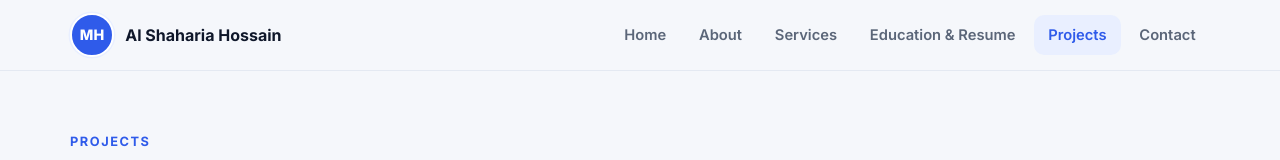
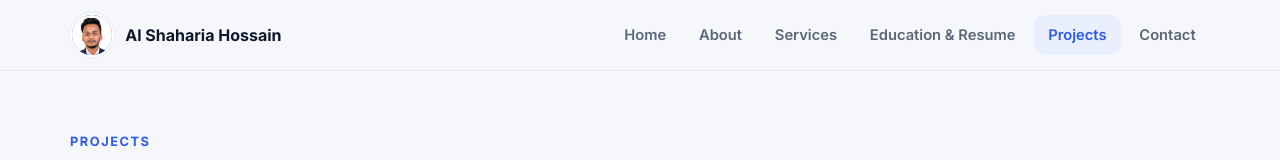
Before and after one commit to Rimon0287/Shaharia, a plain HTML site: page projects.html in a window 1280 px wide. Shown: the top 160 px of the page. Drawn offline with Linux system fonts and the light colour scheme.

Commit message:
Fix image source path for brand logo
Updated image source path in the brand logo link.

```diff
--- a/projects.html
+++ b/projects.html
@@ -13,7 +13,7 @@
 <body data-page="projects.html">
 <header class="site-header">
   <div class="container nav-wrap">
-    <a href="index.html" class="brand" aria-label="Home"><span class="brand-mark"><span class="bm-fallback">MH</span><img src="images/profile.jpg" alt="Md Al Shaharia Hossain" onerror="this.remove()"></span><span class="brand-text">Al Shaharia Hossain</span></a>
+    <a href="index.html" class="brand" aria-label="Home"><span class="brand-mark"><span class="bm-fallback">MH</span><img src="image/profile.jpg" alt="Md Al Shaharia Hossain" onerror="this.remove()"></span><span class="brand-text">Al Shaharia Hossain</span></a>
     <button class="nav-toggle" id="navToggle" aria-label="Toggle menu" aria-expanded="false"><span></span><span></span><span></span></button>
     <nav class="nav" id="nav"><a href="index.html">Home</a><a href="about.html">About</a><a href="services.html">Services</a><a href="education.html">Education & Resume</a><a href="projects.html" class="active">Projects</a><a href="contact.html">Contact</a></nav>
   </div>
```
